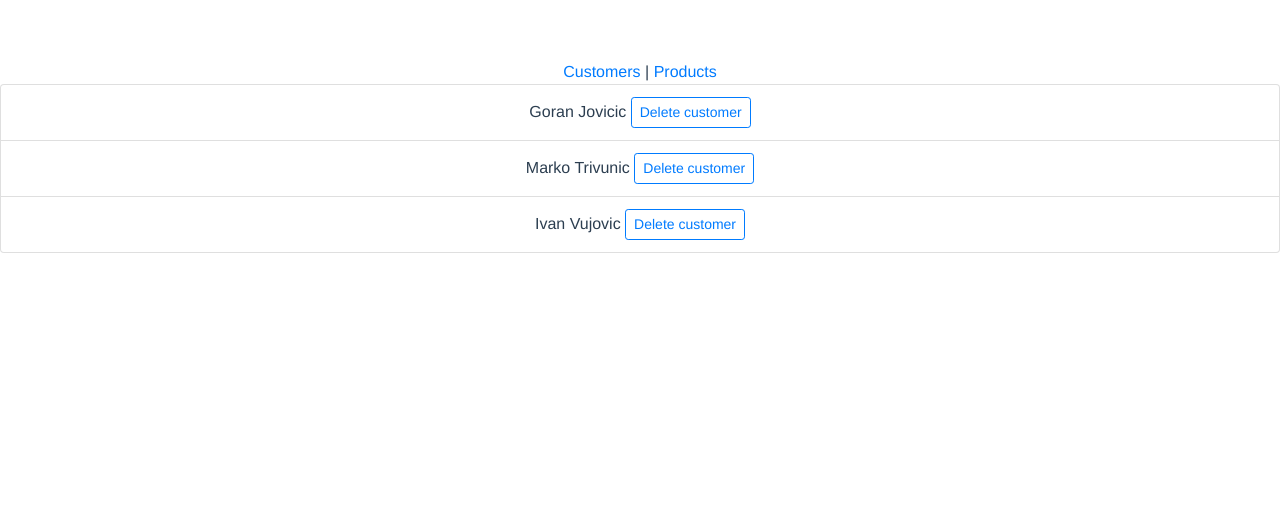
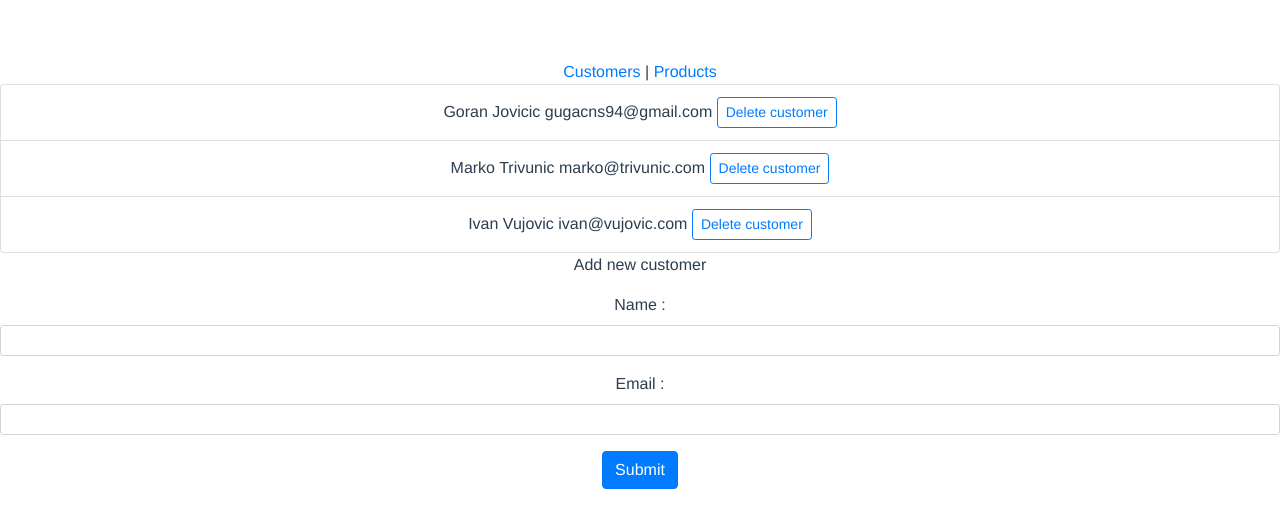
Before and after one commit to goran-jovicic/store-app-home, a Vue app: page /customers in a window 1280 px wide. Shown: the top 528 px of the page. Built offline with nearby package versions, Linux system fonts and the light colour scheme.

Commit message:
zadatak 3

```diff
--- a/public/index.html
+++ b/public/index.html
@@ -4,7 +4,7 @@
     <meta charset="utf-8">
     <meta http-equiv="X-UA-Compatible" content="IE=edge">
     <meta name="viewport" content="width=device-width,initial-scale=1.0">
-    <link rel="icon" href="%= BASE_URL %>favicon.ico">
+    <link rel="icon" href="<%= BASE_URL %>favicon.ico">
     <link
       rel="stylesheet"
       href="https://stackpath.bootstrapcdn.com/bootstrap/4.3.1/css/bootstrap.min.css"
--- a/src/components/AppCustomers.vue
+++ b/src/components/AppCustomers.vue
@@ -2,12 +2,26 @@
     <div>
       <ul class="list-group">
         <li class="list-group-item"
-          v-for="(customer,index) in customers"
-          :key="index">
-          {{ customer.name }}
-          <button class="btn btn-outline-primary btn-sm" @click="removeCustomer(index)">Delete customer</button>
-          </li>
+          v-for="(customer,id) in customers"
+          :key="id">
+          {{ `${customer.name} ${customer.email}` }}
+          <button class="btn btn-outline-primary btn-sm" @click="removeCustomer(id)">Delete customer</button>
+        </li>
       </ul>
+      <form @submit.prevent="addCustomer">
+        <div>
+          <p>Add new customer</p>
+        </div>
+        <div class="form-group">
+          <label for="name">Name :</label>
+          <input type="text" class="form-control form-control-sm" id="name" v-model="newCustomer.name" />
+        </div>
+        <div class="form-group">
+          <label for="email">Email :</label>
+          <input type="email" class="form-control form-control-sm" id="email" v-model="newCustomer.email" />
+        </div>
+        <button type="submit" class="btn btn-primary">Submit</button>
+      </form>
     </div>
 </template>
 
@@ -15,17 +29,31 @@
 export default {
   data() {
     return {
+      newCustomer : {
+        id : '',
+        name : '',
+        email : '',
+      },
       customers : [
-        { name: 'Goran Jovicic' },
-        { name: 'Marko Trivunic' },
-        { name: 'Ivan Vujovic' }
+        { id: 1, name: 'Goran Jovicic', email: 'gugacns94@gmail.com' },
+        { id: 2, name: 'Marko Trivunic', email: 'marko@trivunic.com' },
+        { id: 3, name: 'Ivan Vujovic', email: 'ivan@vujovic.com' }
       ]
     }
   },
 
   methods : {
-    removeCustomer(index) {
-      this.customers.splice(index,1)
+    removeCustomer(id) {
+      this.customers.splice(id,1)
+    },
+
+    addCustomer() {
+      this.customers.push(this.newCustomer)
+      this.newCustomer = {
+        id : '',
+        name: '',
+        email: ''
+      }
     }
   }
 }
--- a/src/components/AppProducts.vue
+++ b/src/components/AppProducts.vue
@@ -1,5 +1,6 @@
 <template>
-
+  <div>
+  </div>
 </template>
 
 <script>
```
